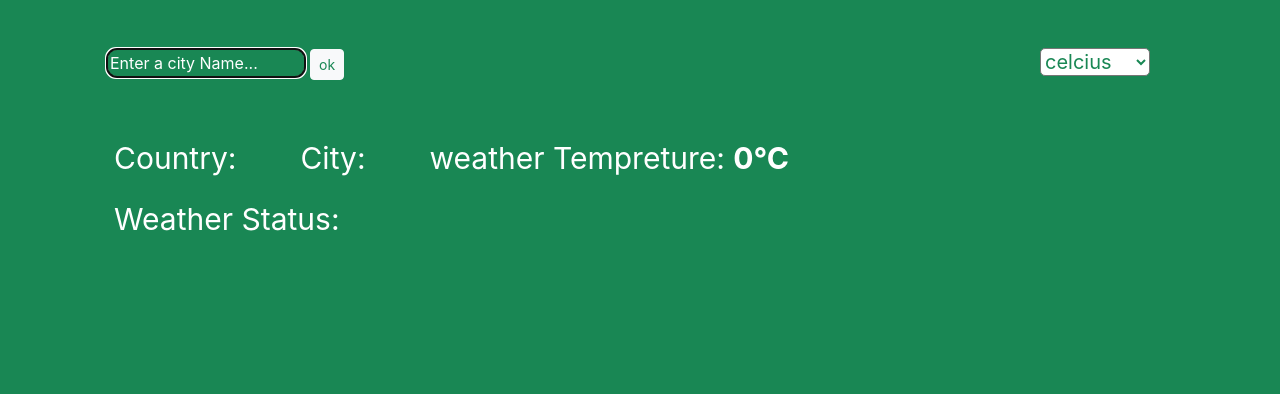
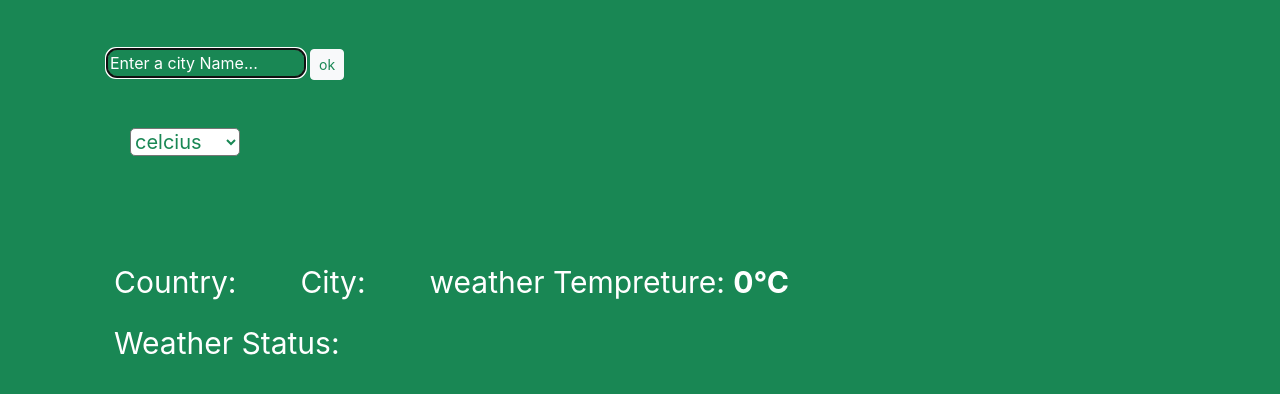
Before and after one commit to MasihMuhammadi/weather, a React (Vite) app: page / in a window 1280 px wide. Shown: the top 394 px of the page. Built offline with nearby package versions, Linux system fonts and the light colour scheme.

Commit message:
Update home.jsx
fixed some bugs

```diff
--- a/src/home.jsx
+++ b/src/home.jsx
@@ -95,15 +95,17 @@ const Home = () =>{
   return (
     <>
     <div className="container">
+    <form>
    <input type="text" className='me-0 ms-4 mt-5' autoFocus={true} placeholder="Enter a city Name..." onChange={onChange}/>
    <button type="submit" className="btn btn-light text-success btn-sm ms-1"  onClick={onSubmit} >ok</button>
-   <div className="d-inline">
-<select value={tempDegree}  className="drop float-end m-5 text-success bg-white" onChange={selectUnit}>
+   <div className="">
+<select value={tempDegree}  className="drop m-5 text-success bg-white" onChange={selectUnit}>
   <option  >celcius</option>
   <option  >farenheit</option>
   <option >kelvin</option>
 </select>
 </div>
+</form>
       <div className="d-flex flex-lg-row flex-column description mt-5">
         <div className="p-2 mx-4">Country: <b>{country}</b></div>
         <div className="p-2 mx-4">City: <b>{city}</b></div>
```
